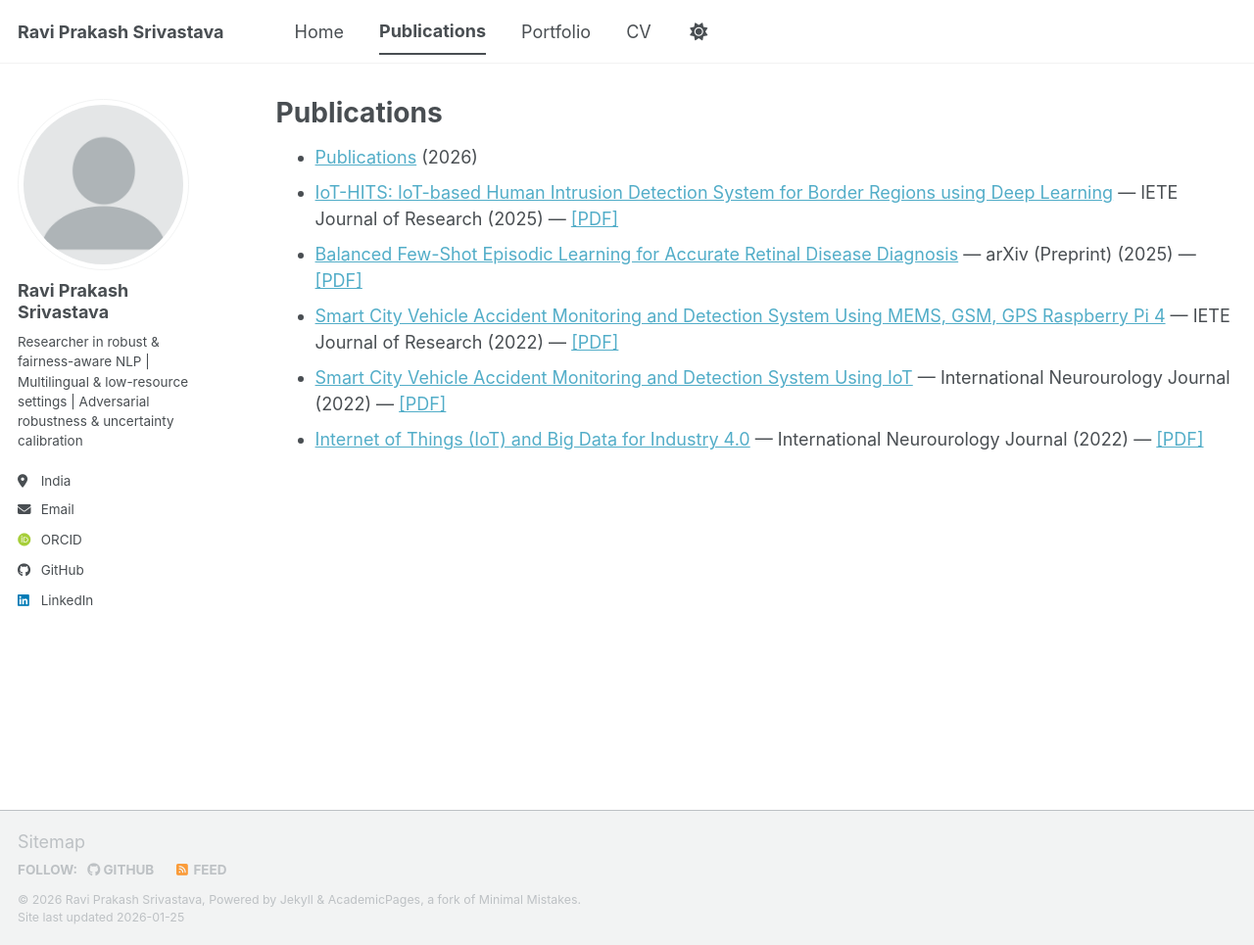
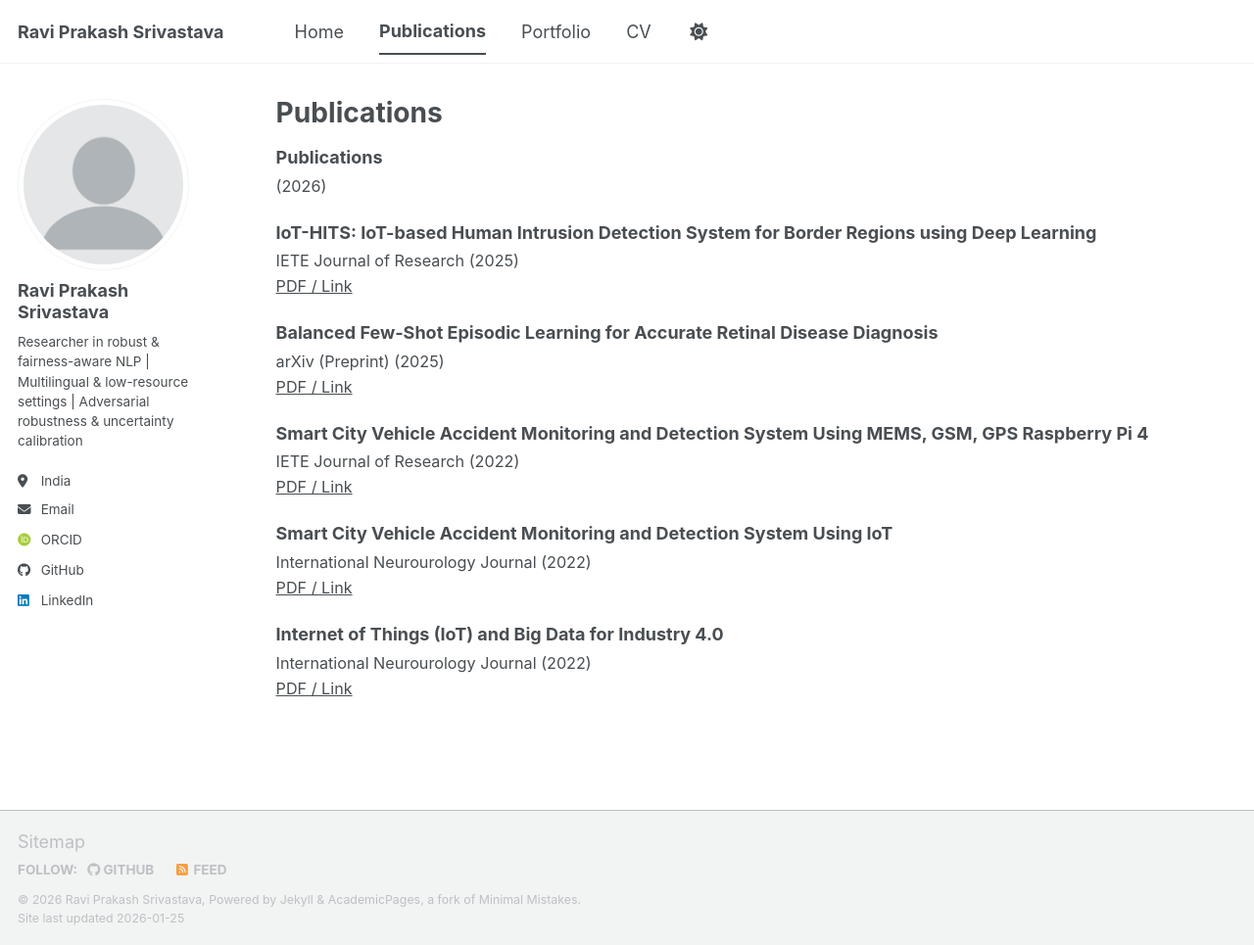
Before and after one commit to t36512401-hue/t36512401-hue.github.io, a Jekyll site: the page built from _publications/publications.md, in a window 1280 px wide and 965 px high. Shown: the whole window at 98% size. Built offline with Jekyll 4.4.1, drawn with Linux system fonts in a browser that asks for light colours; some web fonts are replaced; a script bundle is joined from its source files by our own code; library files that are not in the unit come from our copies.

Commit message:
Update publications.md

```diff
--- a/_publications/publications.md
+++ b/_publications/publications.md
@@ -5,13 +5,32 @@ permalink: /publications/
 author_profile: true
 ---
 
-<ul>
+<ul style="list-style:none; padding-left:0;">
 {% for post in site.publications reversed %}
-  <li>
-    <a href="{{ post.url | relative_url }}">{{ post.title }}</a>
-    {% if post.venue %} — {{ post.venue }}{% endif %}
-    {% if post.date %} ({{ post.date | date: "%Y" }}){% endif %}
-    {% if post.paperurl %} — <a href="{{ post.paperurl }}" target="_blank">[PDF]</a>{% endif %}
+  <li style="margin-bottom:1.2rem;">
+    <!-- Paper title -->
+    <strong>
+      <a href="{{ post.url | relative_url }}" style="text-decoration:none; color:inherit;">
+        {{ post.title }}
+      </a>
+    </strong>
+
+    <!-- Journal / venue -->
+    {% if post.venue or post.date %}
+    <div style="font-size:0.9rem; color:var(--color-fg-muted); margin-top:0.2rem;">
+      {% if post.venue %}{{ post.venue }}{% endif %}
+      {% if post.date %} ({{ post.date | date: "%Y" }}){% endif %}
+    </div>
+    {% endif %}
+
+    <!-- PDF / paper link -->
+    {% if post.paperurl %}
+    <div style="font-size:0.9rem; margin-top:0.1rem;">
+      <a href="{{ post.paperurl }}" target="_blank" style="color:var(--color-accent); text-decoration:underline;">
+        PDF / Link
+      </a>
+    </div>
+    {% endif %}
   </li>
 {% endfor %}
 </ul>
```
